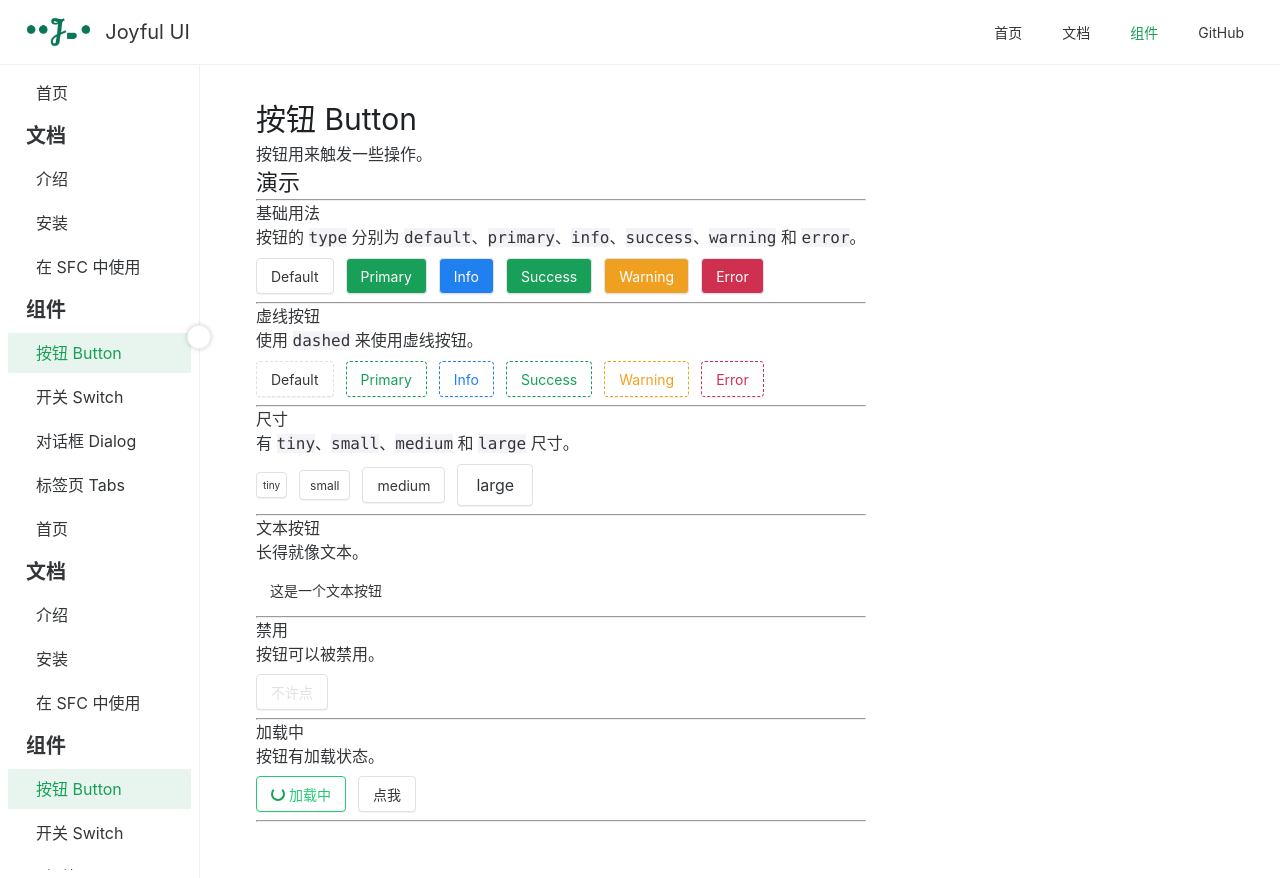
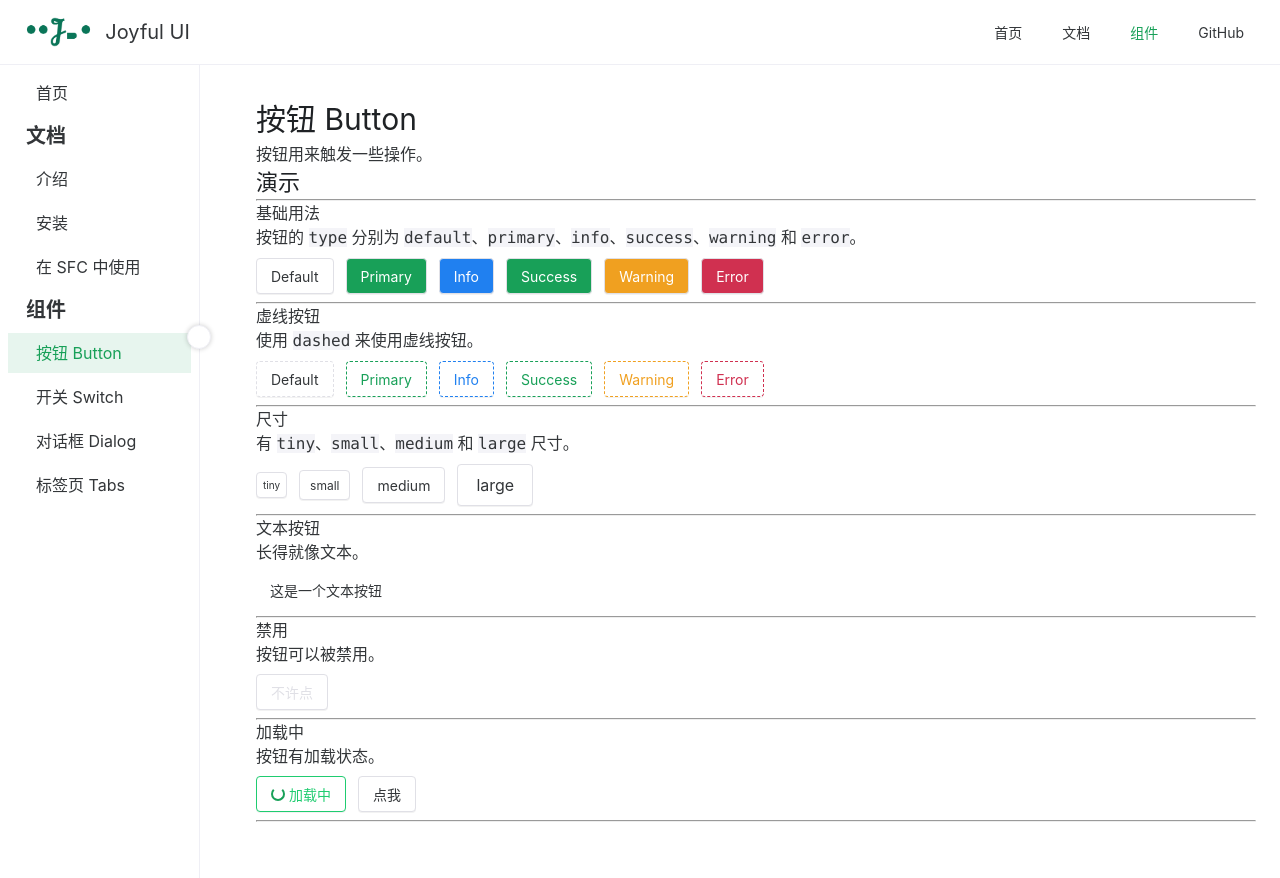
Before and after one commit to 12callie/joyful-ui-old, a Vue app: page /joyful/components/button in a window 1280 px wide. Built offline with nearby package versions, Linux system fonts and the light colour scheme.

Commit message:
Tabs组件的tab-nav可以滚动

```diff
--- a/src/components/MenuContent.vue
+++ b/src/components/MenuContent.vue
@@ -1,126 +1,5 @@
 <template>
   <ol class="menu-content">
-    <li><router-link to="/">首页</router-link></li>
-    <li class="menu-title">文档</li>
-    <li><router-link to="/joyful/doc/intro">介绍</router-link></li>
-    <li><router-link to="/joyful/doc/install">安装</router-link></li>
-    <li>
-      <router-link to="/joyful/doc/usage">在 SFC 中使用</router-link>
-    </li>
-    <li class="menu-title">组件</li>
-    <li>
-      <router-link to="/joyful/components/button">按钮 Button</router-link>
-    </li>
-    <li>
-      <router-link to="/joyful/components/switch">开关 Switch</router-link>
-    </li>
-    <li>
-      <router-link to="/joyful/components/dialog">对话框 Dialog</router-link>
-    </li>
-    <li>
-      <router-link to="/joyful/components/tabs">标签页 Tabs</router-link>
-    </li>
-
-    <li><router-link to="/">首页</router-link></li>
-    <li class="menu-title">文档</li>
-    <li><router-link to="/joyful/doc/intro">介绍</router-link></li>
-    <li><router-link to="/joyful/doc/install">安装</router-link></li>
-    <li>
-      <router-link to="/joyful/doc/usage">在 SFC 中使用</router-link>
-    </li>
-    <li class="menu-title">组件</li>
-    <li>
-      <router-link to="/joyful/components/button">按钮 Button</router-link>
-    </li>
-    <li>
-      <router-link to="/joyful/components/switch">开关 Switch</router-link>
-    </li>
-    <li>
-      <router-link to="/joyful/components/dialog">对话框 Dialog</router-link>
-    </li>
-    <li>
-      <router-link to="/joyful/components/tabs">标签页 Tabs</router-link>
-    </li>
-    <li><router-link to="/">首页</router-link></li>
-    <li class="menu-title">文档</li>
-    <li><router-link to="/joyful/doc/intro">介绍</router-link></li>
-    <li><router-link to="/joyful/doc/install">安装</router-link></li>
-    <li>
-      <router-link to="/joyful/doc/usage">在 SFC 中使用</router-link>
-    </li>
-    <li class="menu-title">组件</li>
-    <li>
-      <router-link to="/joyful/components/button">按钮 Button</router-link>
-    </li>
-    <li>
-      <router-link to="/joyful/components/switch">开关 Switch</router-link>
-    </li>
-    <li>
-      <router-link to="/joyful/components/dialog">对话框 Dialog</router-link>
-    </li>
-    <li>
-      <router-link to="/joyful/components/tabs">标签页 Tabs</router-link>
-    </li>
-    <li><router-link to="/">首页</router-link></li>
-    <li class="menu-title">文档</li>
-    <li><router-link to="/joyful/doc/intro">介绍</router-link></li>
-    <li><router-link to="/joyful/doc/install">安装</router-link></li>
-    <li>
-      <router-link to="/joyful/doc/usage">在 SFC 中使用</router-link>
-    </li>
-    <li class="menu-title">组件</li>
-    <li>
-      <router-link to="/joyful/components/button">按钮 Button</router-link>
-    </li>
-    <li>
-      <router-link to="/joyful/components/switch">开关 Switch</router-link>
-    </li>
-    <li>
-      <router-link to="/joyful/components/dialog">对话框 Dialog</router-link>
-    </li>
-    <li>
-      <router-link to="/joyful/components/tabs">标签页 Tabs</router-link>
-    </li>
-    <li><router-link to="/">首页</router-link></li>
-    <li class="menu-title">文档</li>
-    <li><router-link to="/joyful/doc/intro">介绍</router-link></li>
-    <li><router-link to="/joyful/doc/install">安装</router-link></li>
-    <li>
-      <router-link to="/joyful/doc/usage">在 SFC 中使用</router-link>
-    </li>
-    <li class="menu-title">组件</li>
-    <li>
-      <router-link to="/joyful/components/button">按钮 Button</router-link>
-    </li>
-    <li>
-      <router-link to="/joyful/components/switch">开关 Switch</router-link>
-    </li>
-    <li>
-      <router-link to="/joyful/components/dialog">对话框 Dialog</router-link>
-    </li>
-    <li>
-      <router-link to="/joyful/components/tabs">标签页 Tabs</router-link>
-    </li>
-    <li><router-link to="/">首页</router-link></li>
-    <li class="menu-title">文档</li>
-    <li><router-link to="/joyful/doc/intro">介绍</router-link></li>
-    <li><router-link to="/joyful/doc/install">安装</router-link></li>
-    <li>
-      <router-link to="/joyful/doc/usage">在 SFC 中使用</router-link>
-    </li>
-    <li class="menu-title">组件</li>
-    <li>
-      <router-link to="/joyful/components/button">按钮 Button</router-link>
-    </li>
-    <li>
-      <router-link to="/joyful/components/switch">开关 Switch</router-link>
-    </li>
-    <li>
-      <router-link to="/joyful/components/dialog">对话框 Dialog</router-link>
-    </li>
-    <li>
-      <router-link to="/joyful/components/tabs">标签页 Tabs</router-link>
-    </li>
     <li><router-link to="/">首页</router-link></li>
     <li class="menu-title">文档</li>
     <li><router-link to="/joyful/doc/intro">介绍</router-link></li>
--- a/src/lib/Tabs.vue
+++ b/src/lib/Tabs.vue
@@ -1,5 +1,6 @@
 <template>
   <div class="j-tabs">
+    <div class="j-tabs-nav-wrapper">
       <div class="j-tabs-nav" ref="container">
         <div
           class="j-tabs-nav-item"
@@ -18,6 +19,7 @@
           {{ t }}
         </div>
         <div class="j-tabs-nav-indicator" ref="indicator"></div>
+      </div>
     </div>
     <div class="j-tabs-content">
       <component :is="current" :key="current.props.title" />
@@ -79,18 +81,26 @@ $border-color: rgb(239, 239, 245);
 $theme-color: #18a058;
 .j-tabs {
   &-nav {
-    border-bottom: 1px solid $border-color;
     display: flex;
     flex-direction: row;
     position: relative;
 
+    &-wrapper {
+      border-bottom: 1px solid $border-color;
+
+      overflow-x: scroll;
+      &::-webkit-scrollbar {
+        display: none;
+      }
+    }
     &-item {
+      padding: 8px 0;
+      margin: 0 16px;
+      cursor: pointer;
+      white-space: nowrap;
       &:nth-child(1) {
         margin-left: 0;
       }
-      padding: 8px 0;
-      margin: 0 16px;
-      cursor: pointer;
       &:hover,
       &.selected {
         color: $theme-color;
--- a/src/views/Layout.vue
+++ b/src/views/Layout.vue
@@ -95,6 +95,8 @@ watchPostEffect(() => {
       }
     }
     main {
+      flex-grow: 1;
+      overflow: hidden;
       padding: 32px 24px 56px 56px;
       margin-left: 200px;
       transition: all 0.3s;
--- a/src/views/TabsDemo.vue
+++ b/src/views/TabsDemo.vue
@@ -10,6 +10,10 @@
       <Tab title="标签 2">内容 2</Tab>
       <Tab title="标签 3">内容 3</Tab>
       <Tab title="标签 4">内容 4</Tab>
+      <Tab title="标签 5">内容 5</Tab>
+      <Tab title="标签 6">内容 6</Tab>
+      <Tab title="标签 7">内容 7</Tab>
+      <Tab title="标签 8">内容 8</Tab>
     </Tabs>
   </div>
 </template>
```
Lines whose indentation alone changed are shown as unchanged.
